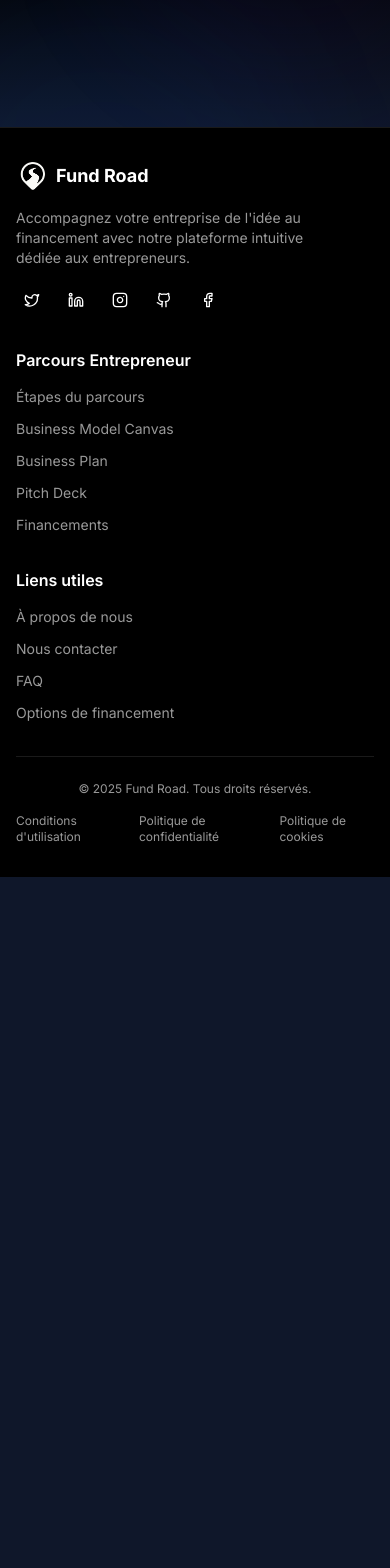
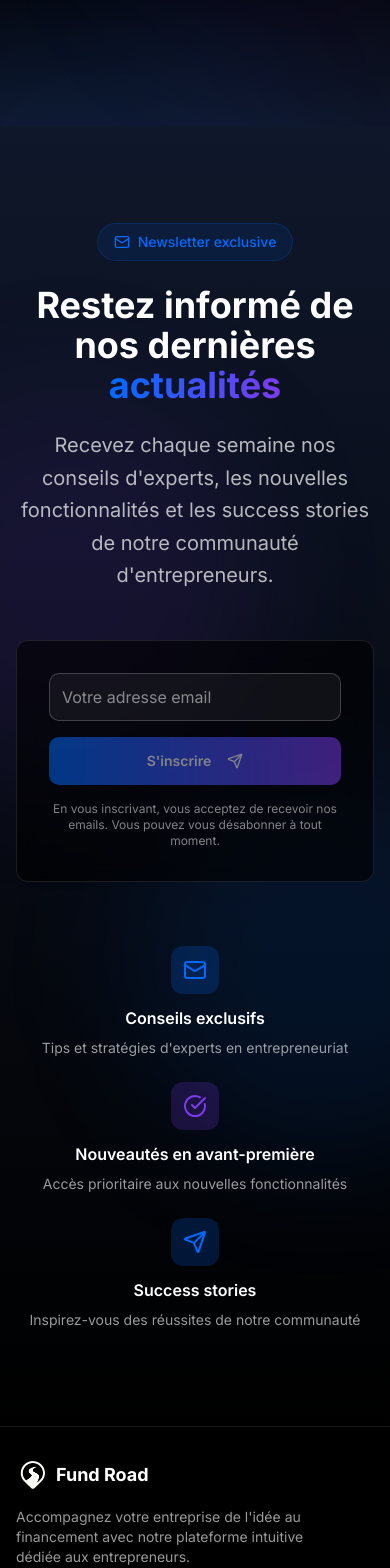
Before and after one commit to Nadir-DNA/fund-road, a React (Vite) app: page / in a window 390 px wide. Shown: the part 6540-8108 px from the top of the page. Before the commit the page ends 7417 px from the top, so only its background shows below. Built offline with nearby package versions, Linux system fonts and the light colour scheme.

Commit message:
feat: Add newsletter signup section
Adds a newsletter signup section with an email input field and a button before the footer in the landing page.

```diff
--- /dev/null
+++ b/src/components/home/NewsletterSection.tsx
@@ -0,0 +1,170 @@
+
+import { useState } from 'react';
+import { Mail, Send, CheckCircle } from 'lucide-react';
+import { Button } from '@/components/ui/button';
+import { Input } from '@/components/ui/input';
+import { useToast } from '@/hooks/use-toast';
+
+export default function NewsletterSection() {
+  const [email, setEmail] = useState('');
+  const [isLoading, setIsLoading] = useState(false);
+  const [isSubscribed, setIsSubscribed] = useState(false);
+  const { toast } = useToast();
+
+  const validateEmail = (email: string) => {
+    return /^[^\s@]+@[^\s@]+\.[^\s@]+$/.test(email);
+  };
+
+  const handleSubmit = async (e: React.FormEvent) => {
+    e.preventDefault();
+
+    if (!email || !validateEmail(email)) {
+      toast({
+        variant: "destructive",
+        title: "Email invalide",
+        description: "Veuillez entrer une adresse email valide."
+      });
+      return;
+    }
+
+    setIsLoading(true);
+
+    // Simulation d'une inscription (à remplacer par une vraie API)
+    try {
+      await new Promise(resolve => setTimeout(resolve, 1500));
+      setIsSubscribed(true);
+      setEmail('');
+      toast({
+        title: "Inscription réussie !",
+        description: "Vous recevrez bientôt nos dernières actualités."
+      });
+    } catch (error) {
+      toast({
+        variant: "destructive",
+        title: "Erreur",
+        description: "Une erreur est survenue. Veuillez réessayer."
+      });
+    } finally {
+      setIsLoading(false);
+    }
+  };
+
+  if (isSubscribed) {
+    return (
+      <section className="py-24 bg-gradient-to-b from-slate-900 to-black relative overflow-hidden">
+        <div className="absolute inset-0">
+          <div className="absolute top-1/2 left-1/3 w-96 h-96 bg-primary/10 rounded-full filter blur-3xl"></div>
+          <div className="absolute bottom-1/2 right-1/3 w-96 h-96 bg-accent/10 rounded-full filter blur-3xl"></div>
+        </div>
+
+        <div className="container mx-auto px-4 relative z-10">
+          <div className="max-w-2xl mx-auto text-center">
+            <div className="w-20 h-20 bg-green-500/20 rounded-full flex items-center justify-center mx-auto mb-6">
+              <CheckCircle className="h-10 w-10 text-green-400" />
+            </div>
+            <h2 className="text-3xl md:text-4xl font-bold mb-4 text-white">
+              Merci pour votre inscription !
+            </h2>
+            <p className="text-white/70 text-lg">
+              Vous recevrez bientôt nos conseils exclusifs et les dernières actualités entrepreneuriales.
+            </p>
+          </div>
+        </div>
+      </section>
+    );
+  }
+
+  return (
+    <section className="py-24 bg-gradient-to-b from-slate-900 to-black relative overflow-hidden">
+      {/* Background decoration */}
+      <div className="absolute inset-0">
+        <div className="absolute top-1/2 left-1/3 w-96 h-96 bg-primary/10 rounded-full filter blur-3xl"></div>
+        <div className="absolute bottom-1/2 right-1/3 w-96 h-96 bg-accent/10 rounded-full filter blur-3xl"></div>
+      </div>
+
+      <div className="container mx-auto px-4 relative z-10">
+        <div className="max-w-4xl mx-auto">
+          <div className="text-center mb-12">
+            <div className="inline-flex items-center gap-2 bg-primary/10 border border-primary/20 rounded-full px-4 py-2 mb-6 backdrop-blur-sm">
+              <Mail className="h-4 w-4 text-primary" />
+              <span className="text-sm font-medium text-primary">Newsletter exclusive</span>
+            </div>
+
+            <h2 className="text-4xl md:text-5xl font-bold mb-6">
+              Restez informé de nos dernières <span className="text-gradient">actualités</span>
+            </h2>
+            <p className="text-xl text-white/70 max-w-2xl mx-auto leading-relaxed">
+              Recevez chaque semaine nos conseils d'experts, les nouvelles fonctionnalités
+              et les success stories de notre communauté d'entrepreneurs.
+            </p>
+          </div>
+
+          <div className="max-w-xl mx-auto">
+            <form onSubmit={handleSubmit} className="glass-card p-8">
+              <div className="flex flex-col sm:flex-row gap-4">
+                <div className="flex-1">
+                  <Input
+                    type="email"
+                    placeholder="Votre adresse email"
+                    value={email}
+                    onChange={(e) => setEmail(e.target.value)}
+                    className="h-12 bg-white/5 border-white/20 text-white placeholder:text-white/50 focus:border-primary/50 focus:ring-primary/25"
+                    disabled={isLoading}
+                  />
+                </div>
+                <Button
+                  type="submit"
+                  size="lg"
+                  disabled={isLoading || !email}
+                  className="button-gradient text-white px-8 h-12 font-semibold shadow-xl hover:shadow-2xl transition-all duration-300 group"
+                >
+                  {isLoading ? (
+                    <>
+                      <div className="animate-spin rounded-full h-4 w-4 border-2 border-white/30 border-t-white mr-2"></div>
+                      Inscription...
+                    </>
+                  ) : (
+                    <>
+                      S'inscrire
+                      <Send className="ml-2 h-4 w-4 group-hover:translate-x-1 transition-transform duration-300" />
+                    </>
+                  )}
+                </Button>
+              </div>
+
+              <p className="text-xs text-white/50 mt-4 text-center">
+                En vous inscrivant, vous acceptez de recevoir nos emails.
+                Vous pouvez vous désabonner à tout moment.
+              </p>
+            </form>
+          </div>
+
+          {/* Benefits */}
+          <div className="grid grid-cols-1 md:grid-cols-3 gap-6 mt-16 max-w-3xl mx-auto">
+            <div className="text-center">
+              <div className="w-12 h-12 bg-primary/20 rounded-lg flex items-center justify-center mx-auto mb-3">
+                <Mail className="h-6 w-6 text-primary" />
+              </div>
+              <h3 className="font-semibold text-white mb-2">Conseils exclusifs</h3>
+              <p className="text-sm text-white/60">Tips et stratégies d'experts en entrepreneuriat</p>
+            </div>
+            <div className="text-center">
+              <div className="w-12 h-12 bg-accent/20 rounded-lg flex items-center justify-center mx-auto mb-3">
+                <CheckCircle className="h-6 w-6 text-accent" />
+              </div>
+              <h3 className="font-semibold text-white mb-2">Nouveautés en avant-première</h3>
+              <p className="text-sm text-white/60">Accès prioritaire aux nouvelles fonctionnalités</p>
+            </div>
+            <div className="text-center">
+              <div className="w-12 h-12 bg-primary/20 rounded-lg flex items-center justify-center mx-auto mb-3">
+                <Send className="h-6 w-6 text-primary" />
+              </div>
+              <h3 className="font-semibold text-white mb-2">Success stories</h3>
+              <p className="text-sm text-white/60">Inspirez-vous des réussites de notre communauté</p>
+            </div>
+          </div>
+        </div>
+      </div>
+    </section>
+  );
+}
--- a/src/pages/Index.tsx
+++ b/src/pages/Index.tsx
@@ -7,6 +7,7 @@ import HeroSection from '@/components/home/HeroSection';
 import RoadmapSection from '@/components/home/RoadmapSection';
 import FeaturesSection from '@/components/home/FeaturesSection';
 import DashboardSection from '@/components/home/DashboardSection';
+import NewsletterSection from '@/components/home/NewsletterSection';
 import ResourceCard from '@/components/ResourceCard';
 import { Button } from '@/components/ui/button';
 import { FileText, Shield, Rocket, ArrowRight, CheckCircle } from 'lucide-react';
@@ -169,6 +170,10 @@ export default function Index() {
       </ErrorBoundary>
 
       <ErrorBoundary>
+        <NewsletterSection />
+      </ErrorBoundary>
+
+      <ErrorBoundary>
         <Footer />
       </ErrorBoundary>
     </div>
```
